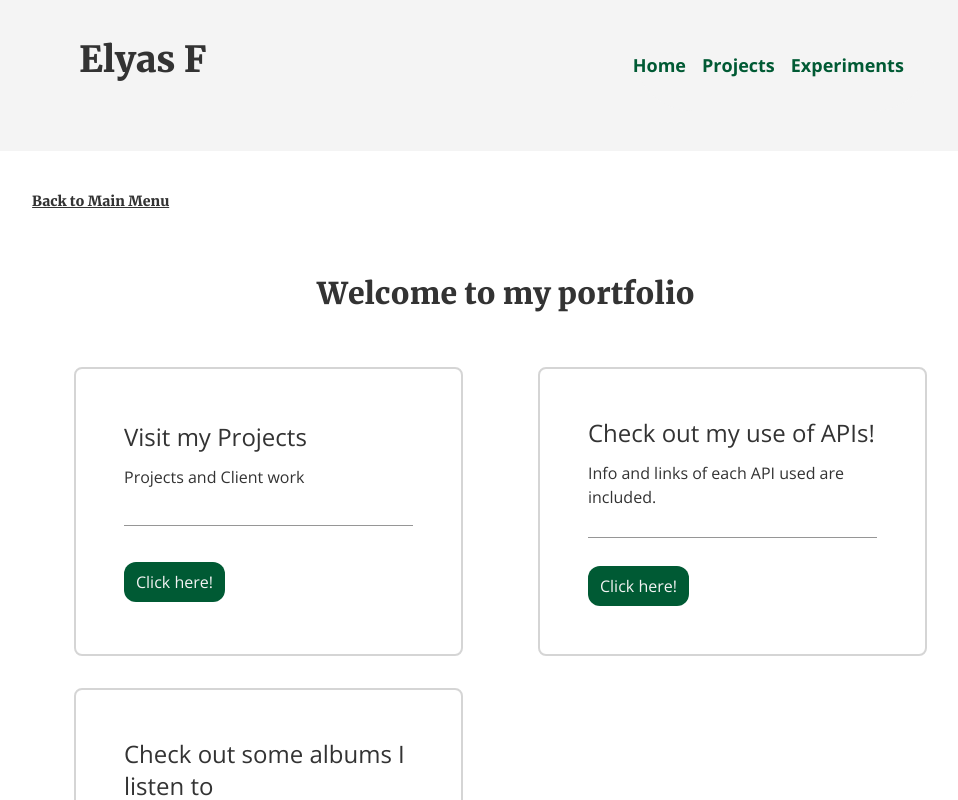
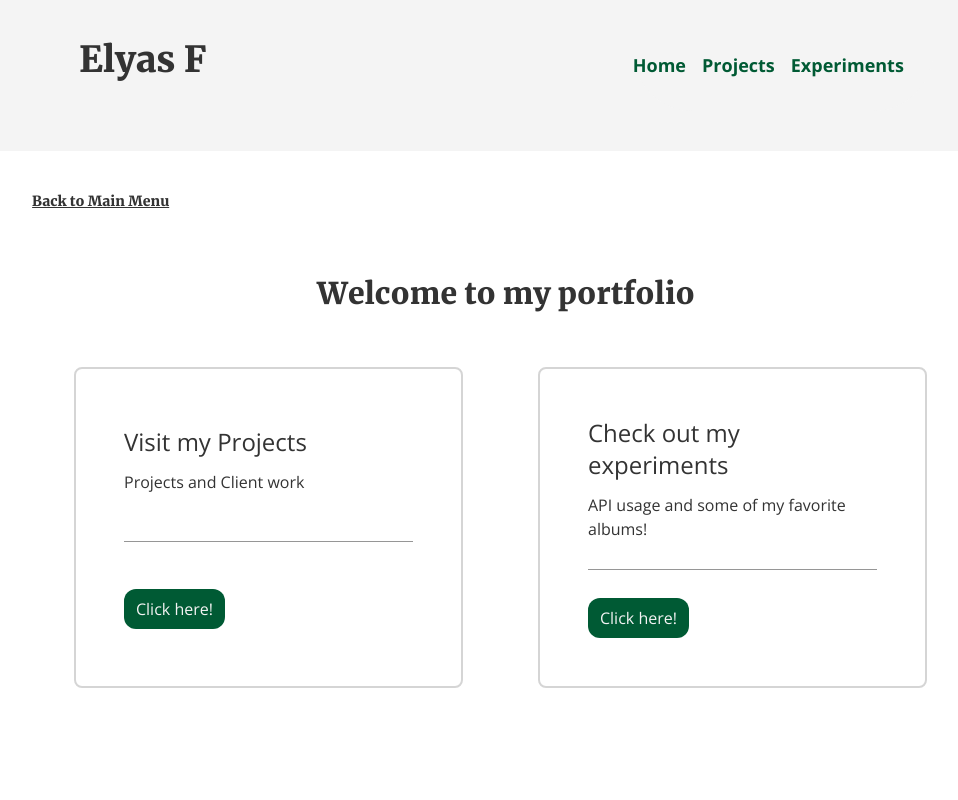
Before and after one commit to BlueElyas/elyas-portfolio, a React (Create React App) app: page /personal in a window 1280 px wide. Shown: the top 800 px of the page, without its empty margins (134-1092 px from the left). Built offline with nearby package versions, Linux system fonts and the light colour scheme.

Commit message:
Fix some tuff

```diff
--- a/src/pages/Home.jsx
+++ b/src/pages/Home.jsx
@@ -13,14 +13,9 @@ const Home = () => {
           name="projects"
         />
         <VisitPage
-          title="Check out my use of APIs!"
-          name="experiments/apis"
-          description="Info and links of each API used are included."
-        />
-        <VisitPage
-          title="Check out some albums I listen to"
-          name="experiments/albums"
-          description="Just some albums I listen to!"
+          title="Check out my experiments"
+          name="experiments"
+          description="API usage and some of my favorite albums!"
         />
       </main>
     </>
```
